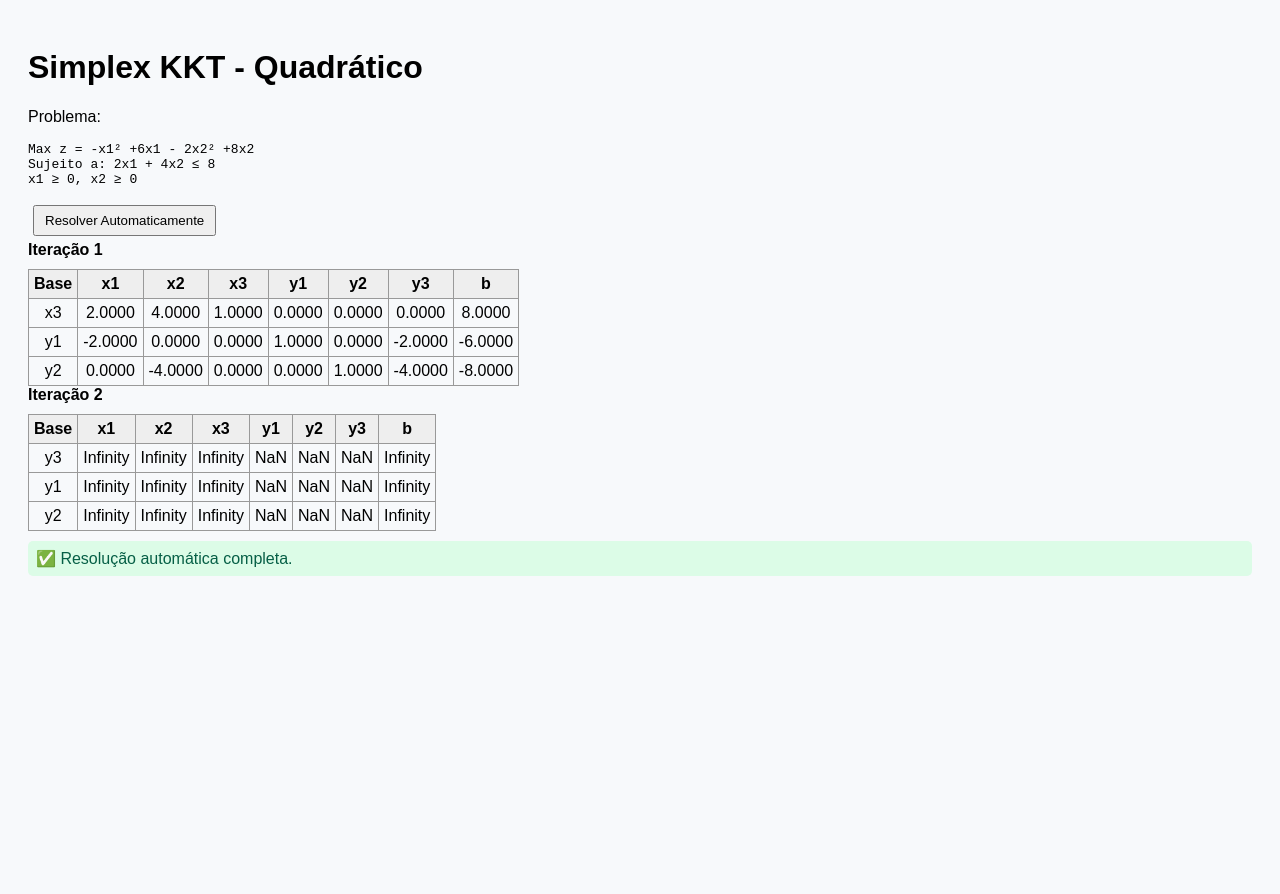
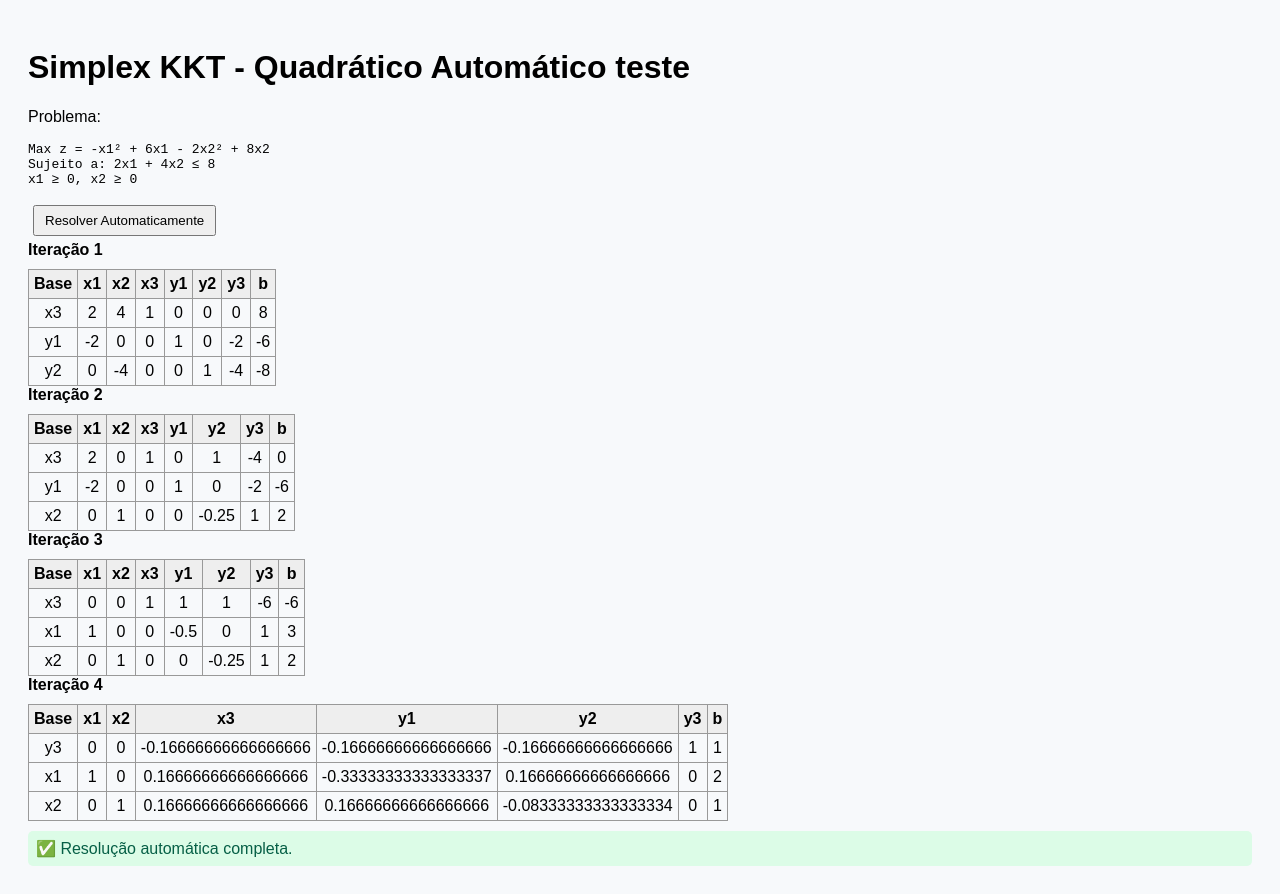
Before and after one commit to reismarcoaurelio-png/program-o_n-o_linear, a plain HTML site: page index.html in a window 1280 px wide. Both pictures are taken after a click on the button "Resolver Automaticamente". Before the commit the page ends 800 px from the top, so only its background shows below. Drawn offline with Linux system fonts and the light colour scheme.

Commit message:
Update index.html

```diff
--- a/index.html
+++ b/index.html
@@ -2,7 +2,7 @@
 <html lang="pt-BR">
 <head>
 <meta charset="UTF-8">
-<title>Simplex KKT - Interativo e Automático</title>
+<title>Simplex KKT - Quadrático Automático</title>
 <style>
 body { font-family: Arial, sans-serif; padding: 20px; background:#f7f9fb; }
 table { border-collapse: collapse; margin-top:10px; }
@@ -15,11 +15,11 @@ button { padding:6px 10px; margin:5px; }
 </style>
 </head>
 <body>
-<h1>Simplex KKT - Quadrático</h1>
+<h1>Simplex KKT - Quadrático Automático teste</h1>
 
 <p>Problema:</p>
 <pre>
-Max z = -x1² +6x1 - 2x2² +8x2
+Max z = -x1² + 6x1 - 2x2² + 8x2
 Sujeito a: 2x1 + 4x2 ≤ 8
 x1 ≥ 0, x2 ≥ 0
 </pre>
@@ -30,97 +30,84 @@ x1 ≥ 0, x2 ≥ 0
 
 <script>
 // --- Variáveis ---
-const varNames = ['x1','x2','x3','y1','y2','y3']; // x3 = folga, y's = complementares
-
-// Base inicial: [x3, y1, y2]
-let base = ['x3','y1','y2'];
-
-// Sistema KKT inicial
+const varNames = ['x1','x2','x3','y1','y2','y3']; // x3=folga, y's=complementares
+let base = ['x3','y1','y2']; // base inicial
 let A = [
-  [2,4,1,0,0,0],    // restrição original + folga
-  [-2,0,0,1,0,-2],  // derivada w.r.t x1
-  [0,-4,0,0,1,-4]   // derivada w.r.t x2
+  [2, 4, 1, 0, 0, 0],   // restrição + folga
+  [-2, 0, 0, 1, 0, -2], // d/dx1
+  [0, -4, 0, 0, 1, -4]  // d/dx2
 ];
-let b = [8,-6,-8];
-
-// Salvar iterações
+let b = [8, -6, -8];
 let iterations = [];
 
 // --- Funções ---
-function saveIteration(pivotRow=-1,pivotCol=-1){
+function saveIteration() {
   iterations.push({
-    base:[...base],
-    A:A.map(r=>[...r]),
-    b:[...b],
-    pivotRow,
-    pivotCol
+    base: [...base],
+    A: A.map(r => [...r]),
+    b: [...b]
   });
 }
 
-// Pivot: atualiza tabela
-function pivot(row,col){
+// Pivot
+function pivot(row, col) {
   const pivotVal = A[row][col];
-  for(let j=0;j<A[row].length;j++) A[row][j] /= pivotVal;
-  b[row] /= pivotVal;
+  for(let j=0;j<A[row].length;j++) A[row][j]/=pivotVal;
+  b[row]/=pivotVal;
   for(let i=0;i<A.length;i++){
     if(i===row) continue;
     const factor = A[i][col];
-    for(let j=0;j<A[i].length;j++) A[i][j] -= factor * A[row][j];
-    b[i] -= factor * b[row];
+    for(let j=0;j<A[i].length;j++) A[i][j] -= factor*A[row][j];
+    b[i] -= factor*b[row];
   }
   base[row] = varNames[col];
-  saveIteration(row,col);
+  saveIteration();
 }
 
-// Variável que entra: mais negativa fora da base
+// Encontra a variável que entra: complementar da mais negativa da base
 function enteringVar(){
-  let minVal = 0, idx = -1;
-  for(let j=0;j<varNames.length;j++){
-    if(!base.includes(varNames[j])){
-      let val = 0;
-      for(let i=0;i<A.length;i++) val += A[i][j];
-      if(val < minVal){ minVal=val; idx=j;}
+  let minVal = 0, row=-1;
+  for(let i=0;i<b.length;i++){
+    if(b[i]<minVal){
+      minVal = b[i];
+      row = i;
     }
   }
-  return idx;
+  if(row===-1) return null;
+  const leavingVar = base[row];
+  const enterVar = leavingVar.startsWith('x') ? 'y'+leavingVar.slice(1) : 'x'+leavingVar.slice(1);
+  const col = varNames.indexOf(enterVar);
+  return {row,col};
 }
 
-// Variável que sai: complementar da que entra
-function leavingVar(enterCol){
-  const enterVar = varNames[enterCol];
-  for(let i=0;i<base.length;i++){
-    const bv = base[i];
-    const comp = bv.startsWith('x') ? 'y'+bv.slice(1) : 'x'+bv.slice(1);
-    if(comp === enterVar) return i;
-  }
-  return -1;
+// Verifica se ótimo
+function isOptimal(){
+  return b.every(v=>v>=0);
 }
 
-// Iterar até ótimo
+// Itera automaticamente
 function solveAutomatic(){
   // reset
   base = ['x3','y1','y2'];
   A = [
-    [2,4,1,0,0,0],
-    [-2,0,0,1,0,-2],
-    [0,-4,0,0,1,-4]
+    [2, 4, 1, 0, 0, 0],
+    [-2, 0, 0, 1, 0, -2],
+    [0, -4, 0, 0, 1, -4]
   ];
   b = [8,-6,-8];
   iterations=[];
   saveIteration();
 
-  while(true){
-    const enter = enteringVar();
-    if(enter === -1) break; // ótimo
-    const leave = leavingVar(enter);
-    if(leave === -1) break; // não encontrou saída
-    pivot(leave,enter);
+  while(!isOptimal()){
+    const pivotPos = enteringVar();
+    if(!pivotPos) break;
+    pivot(pivotPos.row, pivotPos.col);
   }
 
   renderIterations();
 }
 
-// Renderizar tabela
+// Renderiza as iterações
 function renderIterations(){
   const area = document.getElementById('iterations');
   area.innerHTML='';
@@ -134,8 +121,8 @@ function renderIterations(){
     for(let r=0;r<it.base.length;r++){
       const tr = document.createElement('tr');
       tr.innerHTML=`<td>${it.base[r]}</td>`+
-        it.A[r].map(v=>`<td>${v.toFixed(4)}</td>`).join('')+
-        `<td>${it.b[r].toFixed(4)}</td>`;
+        it.A[r].map(v=>`<td>${v}</td>`).join('')+
+        `<td>${it.b[r]}</td>`;
       tbl.appendChild(tr);
     }
     div.appendChild(tbl);
```
